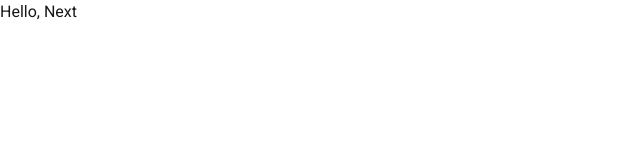
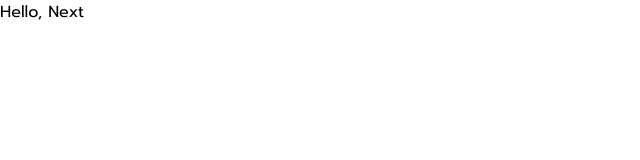
Before and after one commit to naxn1a/assets-hub, a Next.js app: page / in a window 1280 px wide. Shown: the top 160 px of the page, without its empty margins (0-640 px from the left). Built offline with nearby package versions, Linux system fonts and the light colour scheme.

Commit message:
prompt font

```diff
--- a/src/app/globals.css
+++ b/src/app/globals.css
@@ -1,27 +1,9 @@
 @tailwind base;
 @tailwind components;
 @tailwind utilities;
-
-:root {
-  --background: #ffffff;
-  --foreground: #171717;
-}
-
-@media (prefers-color-scheme: dark) {
-  :root {
-    --background: #0a0a0a;
-    --foreground: #ededed;
-  }
-}
 
 * {
   padding: 0;
   margin: 0;
   box-sizing: border-box;
-  font-family: "Roboto", sans-serif;
 }
-
-body {
-  color: var(--foreground);
-  background: var(--background);
-}
--- a/src/app/layout.tsx
+++ b/src/app/layout.tsx
@@ -1,5 +1,5 @@
 import type { Metadata } from "next";
-import { Roboto } from "next/font/google";
+import { Prompt } from "next/font/google";
 import "./globals.css";
 
 export const metadata: Metadata = {
@@ -7,7 +7,7 @@
   description: "A hub for all your assets",
 };
 
-const roboto = Roboto({
+const prompt = Prompt({
   weight: ["400", "700"],
   style: ["normal", "italic"],
   subsets: ["latin"],
@@ -21,7 +21,7 @@
 }>) {
   return (
     <html lang="en">
-      <body className={roboto.className}>{children}</body>
+      <body className={prompt.className}>{children}</body>
     </html>
   );
 }
```
